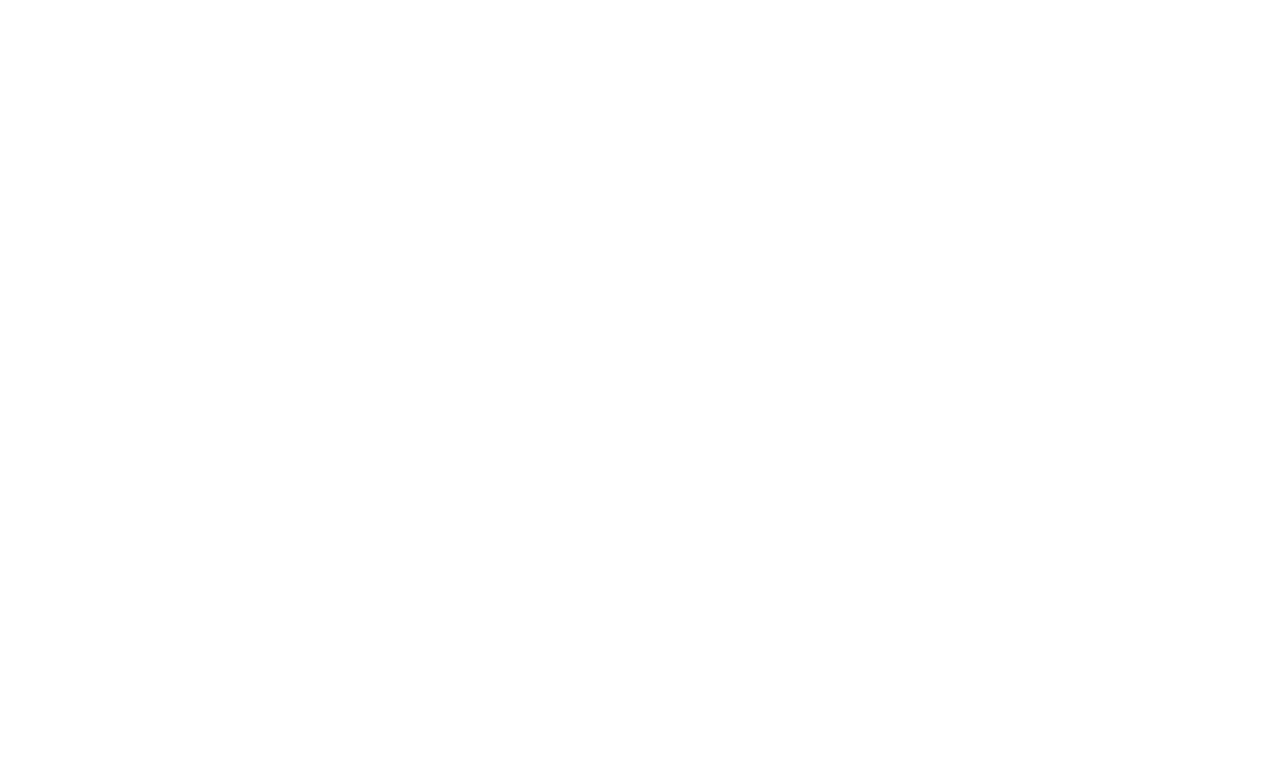
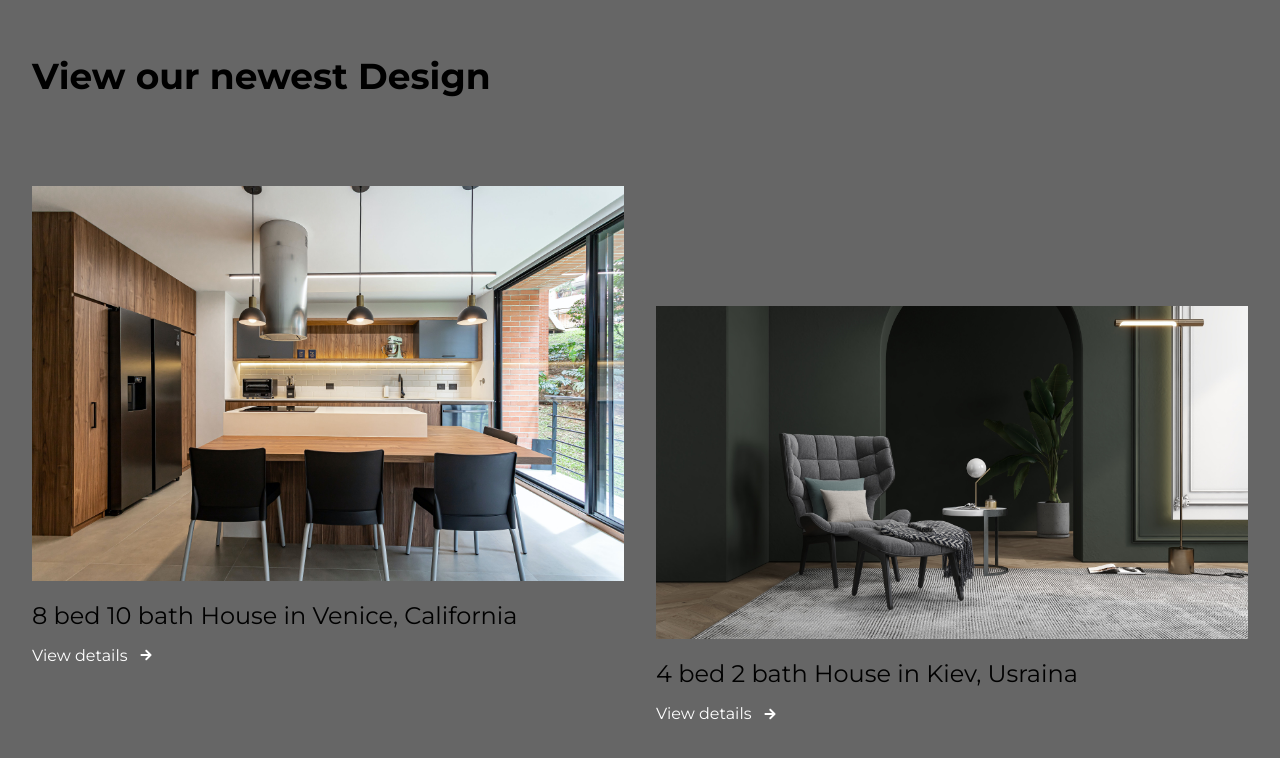
Before and after one commit to Aryanesj/D-A-3D-Visualization, a React (Create React App) app: page / in a window 1280 px wide. Shown: the part 1894-2652 px from the top of the page. Before the commit the page ends 1824 px from the top, so only its background shows below. Built offline with nearby package versions, Linux system fonts and the light colour scheme.

Commit message:
Creating the Listings Section
+ design section (test)

```diff
--- a/src/App.js
+++ b/src/App.js
@@ -6,6 +6,7 @@
 import Dropdown from './components/Dropdown.js'
 import InfoSection from './components/InfoSection.js'
 import { InfoData } from './data/InfoData.js'
+import Listings from './components/Listings.js'
 
 function App() {
   const [isOpen, setIsOpen] = useState(false)
@@ -21,6 +22,7 @@
       <Dropdown isOpen={isOpen} toggle={toggle} />
       <Heroic slides={SliderData} />
       <InfoSection {...InfoData}/>
+      <Listings />
     </>
   );
 }
--- a/src/components/Heroic.js
+++ b/src/components/Heroic.js
@@ -69,21 +69,21 @@
 	display: flex;
 	flex-direction: column;
 	max-width: 1600px;
-	width: calc(100% - 100px); /* Сдвигает объект с центра влево */
+	width: calc(100% - 100px); /* Сдвигает объект слево в центр */
 	color: white;
 
 	h1 {
 		font-size: clamp(1rem, 8vw, 2rem); /*Изменение шрифта от ширины экрана от малого к большему*/
 		font-weight: 400;
 		text-transform: uppercase;
-		text-shadow: 0px 0px 20px rgba(0,0,0,0.4);
+		text-shadow: 0px 0px 20px rgba(0,0,0,0.5);
 		text-align: left;
 		margin-bottom: 0.8rem;
 	}
 
 	p {
 		margin-bottom: 1.2rem;
-		text-shadow: 0px 0px 20px rgba(0,0,0,0.4);
+		text-shadow: 0px 0px 20px rgba(0,0,0,0.5);
 	}
 `
 
@@ -125,8 +125,6 @@
 const PrewArrow = styled(IoArrowBack)`
 	${arrowButtons}
 `
-
-
 
 const Heroic = ({ slides }) => {
   const [current, setCurrent] = useState(0)
--- a/src/components/InfoSection.js
+++ b/src/components/InfoSection.js
@@ -3,6 +3,7 @@
 import { Button } from './Button.js'
 
 const Section = styled.section`
+	background: gray;
 	width: 100%;
 	height: 100%;
 	padding: 4rem 0rem;
@@ -12,7 +13,7 @@
 	padding: 3rem calc((100vw - 1300px) / 2);
 	display: grid;
 	grid-template-columns: 1fr 1fr;
-	grid-template-rows: 800px;
+	grid-template-rows: 700px;
 
 	@media screen and (max-width: 768px) {
 		grid-template-columns: 1fr;
@@ -40,7 +41,7 @@
 
 const ColumnRight = styled.div`
 	padding: 1rem 2rem;
-	order: ${({reverse}) => (reverse ? '1' : '2')};
+   /* order: ${({reverse}) => (reverse ? '1' : '2')}; */
 	display: flex;
 	justify-content: center;
 	align-items: center;
--- /dev/null
+++ b/src/components/Listings.js
@@ -0,0 +1,126 @@
+import React from 'react'
+import styled from 'styled-components'
+import { Link } from 'react-router-dom'
+import { IoMdArrowRoundForward } from 'react-icons/io'
+import DesignOne from '../images/design-1.jpg'
+import DesignTwo from '../images/design-2.jpg'
+
+const Section = styled.section`
+	width: 100%;
+	height: 100%;
+	padding: 10rem calc((100vw - 1300px) / 2);
+	background-color: #666666;
+`
+
+const Container = styled.div`
+	height: 100%;
+	width: 100%;
+	padding: 2rem 1rem;
+`
+
+const Heading = styled.div`
+	font-size: 1.5rem;
+	padding: 2rem 1rem;
+	margin-bottom: 40px;
+
+	@media screen and(max-width: 768px) {
+		text-align: start;
+	}
+`
+
+const InfoRow = styled.div`
+	display: flex;
+	flex-direction: row;
+	padding: 1rem 0rem;
+
+	@media screen and (max-width: 768px) {
+		flex-direction: column;
+	}
+`
+
+const InfoWrap = styled.div`
+	padding: 0rem 1rem;
+	min-height: 550px;
+	height: 100%;
+
+	h2 {
+		margin-bottom: 1rem;
+		font-weight: 400;
+	}
+
+	@media screen and (max-width: 768px) {
+		margin-bottom: 1rem;
+	}
+`
+
+const Image = styled.img`
+	width: 100%;
+	height: 100%;
+	max-width: 600px;
+	max-height: 400px;
+	object-fit: cover;
+	margin-bottom: 1rem;
+`
+
+const ImageTwo = styled.img`
+	width: 100%;
+	height: 100%;
+	max-width: 600px;
+	max-height: 400px;
+	object-fit: cover;
+	margin-bottom: 1rem;
+	margin-top: 120px;
+
+	@media screen and (max-width: 768px) {
+		margin-top: 0px;
+	}
+`
+
+const InfoLink = styled(Link)`
+	display: flex;
+	align-items: center;
+	text-decoration: none;
+	color: white;
+	width: 140px;
+	transition: 0.4s;
+
+	&:hover {
+		transform: translateY(-2px);
+	}
+`
+
+const Arrow = styled(IoMdArrowRoundForward)`
+	margin-left: 10px;
+`
+
+const Listings = () => {
+	return (
+		<Section>
+			<Container>
+				<Heading>
+					<h1>View our newest Design</h1>
+				</Heading>
+				<InfoRow>
+					<InfoWrap>
+						<Image src={DesignOne} alt='design' />
+						<h2>8 bed 10 bath House in Venice, California</h2>
+						<InfoLink to='/'>
+							<p>View details</p>
+							<Arrow />
+						</InfoLink>
+					</InfoWrap>
+					<InfoWrap>
+						<ImageTwo src={DesignTwo} alt='design' />
+						<h2>4 bed 2 bath House in Kiev, Usraina</h2>
+						<InfoLink to='/'>
+							<p>View details</p>
+							<Arrow />
+						</InfoLink>
+					</InfoWrap>
+				</InfoRow>
+			</Container>
+		</Section>
+	)
+}
+
+export default Listings
```
Also changed, not shown: src/images/design-1.jpg (added), src/images/design-2.jpg (added).
